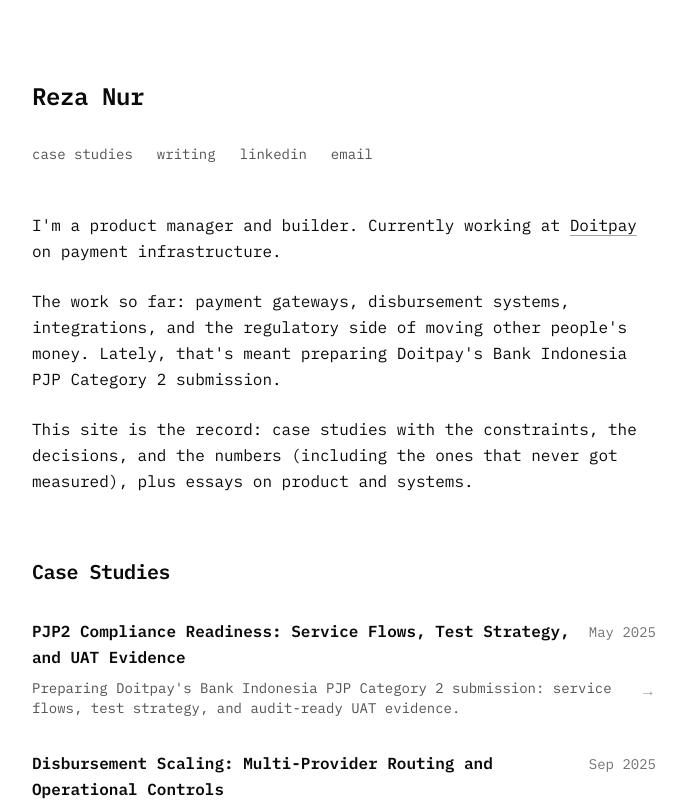
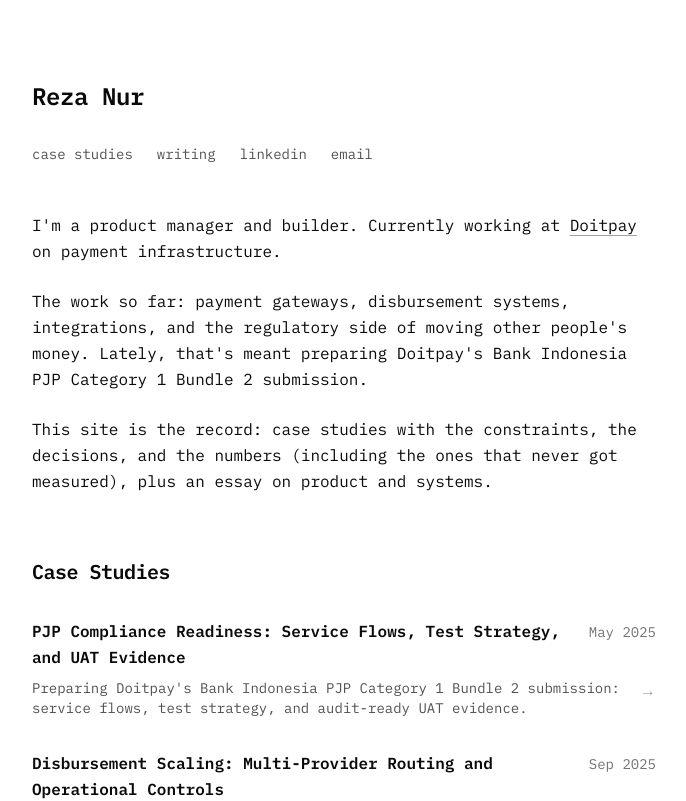
Before and after one commit to RezaYes98/personal-portfolio, a Next.js app: page / in a window 1280 px wide. Shown: the top 801 px of the page, without its empty margins (296-982 px from the left). Built offline with nearby package versions, Linux system fonts and the light colour scheme.

Commit message:
Apply copy delta: PJP label correction, hero essay line

```diff
--- a/app/page.tsx
+++ b/app/page.tsx
@@ -23,12 +23,12 @@
         <p className="t-body mb-6">
           The work so far: payment gateways, disbursement systems, integrations,
           and the regulatory side of moving other people's money. Lately, that's
-          meant preparing Doitpay's Bank Indonesia PJP Category 2 submission.
+          meant preparing Doitpay's Bank Indonesia PJP Category 1 Bundle 2 submission.
         </p>
         <p className="t-body">
           This site is the record: case studies with the constraints, the
           decisions, and the numbers (including the ones that never got measured),
-          plus essays on product and systems.
+          plus an essay on product and systems.
         </p>
       </section>
 
--- a/content/case-studies/pjp2-compliance.md
+++ b/content/case-studies/pjp2-compliance.md
@@ -1,10 +1,10 @@
 ---
-title: "PJP2 Compliance Readiness: Service Flows, Test Strategy, and UAT Evidence"
+title: "PJP Compliance Readiness: Service Flows, Test Strategy, and UAT Evidence"
 slug: "pjp2-compliance"
 company: "Doitpay"
 role: "Product Manager"
 date: "2025-05-01"
-description: "Preparing Doitpay's Bank Indonesia PJP Category 2 submission: service flows, test strategy, and audit-ready UAT evidence."
+description: "Preparing Doitpay's Bank Indonesia PJP Category 1 Bundle 2 submission: service flows, test strategy, and audit-ready UAT evidence."
 tags: ["compliance", "fintech", "payment-gateway", "testing", "audit", "qris", "fraud-detection"]
 order: 1
 ---
@@ -13,14 +13,14 @@
 
 | **Company** | Doitpay (Payment Gateway) |
 | --- | --- |
-| **Initiative** | Bank Indonesia **PJP Category 2** submission readiness |
+| **Initiative** | Bank Indonesia **PJP Category 1 Bundle 2** submission readiness |
 | **Status** | Submitted and currently under review |
 | **Duration** | Approximately 6 months |
 | **Role** | **Product Manager**, leading delivery across Compliance, Engineering, QA, and Operations |
 
 ## Problem
 
-Doitpay needed to demonstrate PJP2 operational readiness in a way that auditors could review efficiently. That required more than describing product behavior. It required clear service flows, repeatable testing, and defensible evidence that links scenarios to system outcomes.
+Doitpay needed to demonstrate PJP operational readiness in a way that auditors could review efficiently. That required more than describing product behavior. It required clear service flows, repeatable testing, and defensible evidence that links scenarios to system outcomes.
 
 At the same time, Doitpay was still in its early stages. Several flows were evolving, and the system did not yet capture all the data points typically expected for audit evidence.
 
@@ -49,7 +49,7 @@
 
 ![QRIS service flow diagram](/case-studies/QRIS%20FLow.svg)
 
-### 2. Test strategy for PJP2 readiness
+### 2. Test strategy for PJP readiness
 
 **Objective:** Convert compliance expectations into an executable testing program with clear acceptance criteria.
 
@@ -113,7 +113,7 @@
 
 ## Results
 
-- Successfully packaged the submission documentation, testing strategy, and UAT evidence for PJP2 review. The review is ongoing.
+- Successfully packaged the submission documentation, testing strategy, and UAT evidence for PJP review. The review is ongoing.
 - Reduced cross team ambiguity by establishing shared reference artifacts for flows, scope, and evidence requirements.
 - Identified and prioritized missing evidence points, creating a roadmap to mature observability and auditability.
 
```
